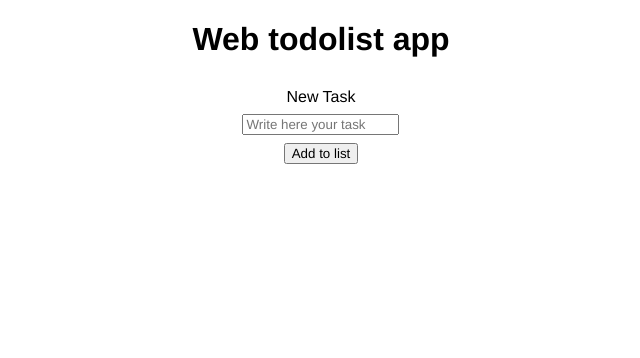
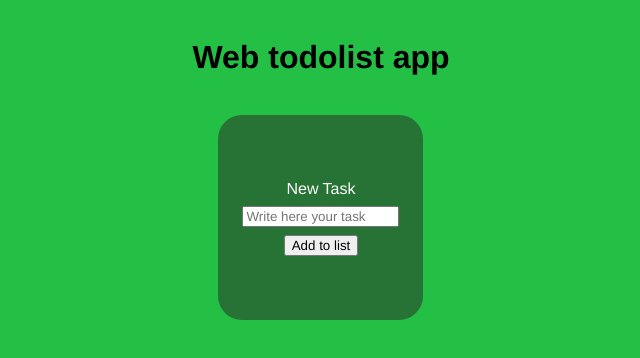
Before and after one commit to FrstF4ll/web-todo-ts, a website built with Vite: page index.html in a window 1280 px wide. Shown: the whole page, without its empty margins (319-959 px from the left). Built offline with nearby package versions, Linux system fonts and the light colour scheme.

Commit message:
style: add background color and set up UI boxes

```diff
--- a/src/style.css
+++ b/src/style.css
@@ -8,14 +8,26 @@ body {
   font-family: Helvetica, Arial, sans-serif;
 }
 
+ul {
+  border-radius: 16px;
+  margin-left: 25vw;
+  margin-right: 25vw;
+}
+
 .hidden {
   display: none;
 }
 header {
+  /* grid layout */
   display: grid;
   grid-template-columns: 1fr 1fr 1fr;
   grid-template-rows: 1fr 1fr;
-  row-gap: 0.5rem;
+  justify-items: center;
+  align-items: center;
+  max-height: 40vh;
+}
+body {
+  background-color: #23c045;
 }
 
 h1 {
@@ -24,6 +36,12 @@ h1 {
   text-align: center;
 }
 
+ul {
+  /* flex layout */
+  display: flex;
+  flex-direction: column;
+  background-color: white;
+}
 #user-input {
   /* grid layout */
   grid-row: 2;
@@ -33,5 +51,13 @@ h1 {
   display: flex;
   flex-direction: column;
   align-items: center;
+  justify-content: center;
   gap: 0.5rem;
+
+  /* color layout */
+  background-color: #267335;
+  border-radius: 24px;
+  color: white;
+  padding: 1.5rem;
+  aspect-ratio: 1 / 1;
 }
```
